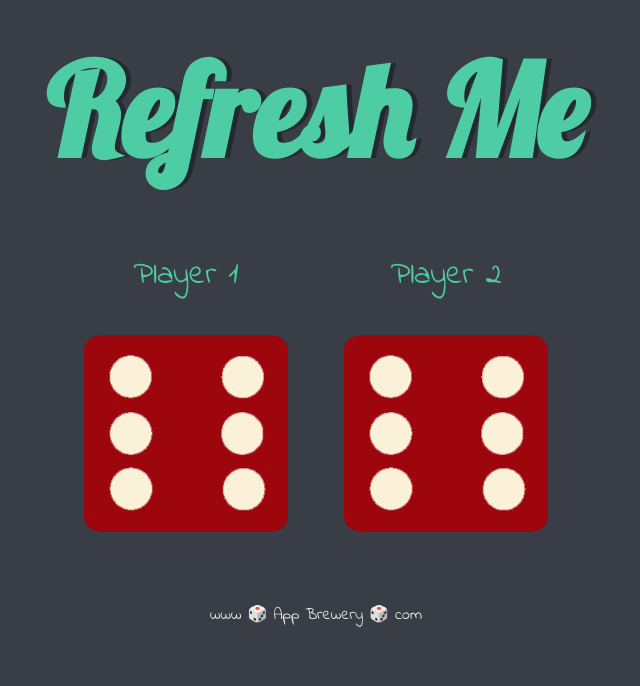
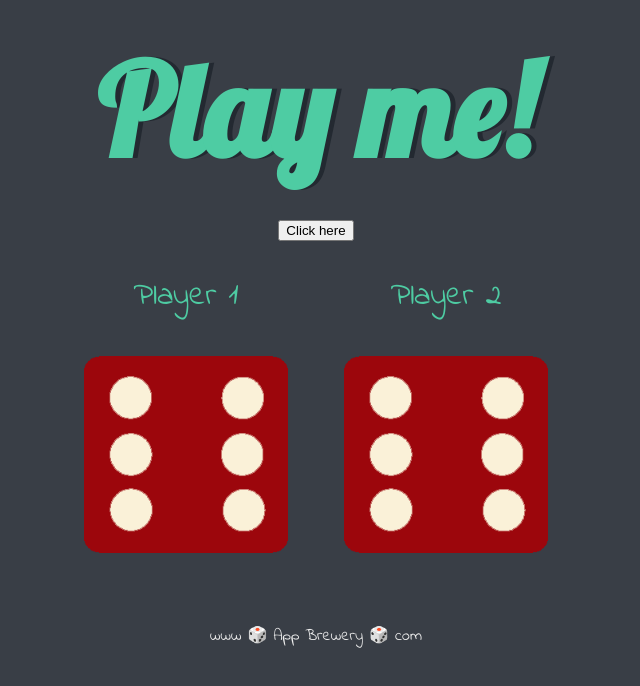
Before and after one commit to CavazzaniRafael/DiceGame, a plain HTML site: page dicee.html in a window 1280 px wide. Shown: the whole page, without its empty margins (324-964 px from the left). Drawn offline with Linux system fonts and the light colour scheme.

Commit message:
Update dicee.html

```diff
--- a/dicee.html
+++ b/dicee.html
@@ -8,10 +8,10 @@
 
   </head>
   <body>
-
     <div class="container">
-      <h1>Refresh Me</h1>
-
+      <h1>Play me!</h1>
+      <button class="btn" onclick="randomDice()" >Click here</button>
+      <br>
       <div class="dice">
         <p>Player 1</p>
         <img class="img1" src="images/dice6.png">
@@ -21,7 +21,6 @@
         <p>Player 2</p>
         <img class="img2" src="images/dice6.png">
       </div>
-
     </div>
 
 
```
